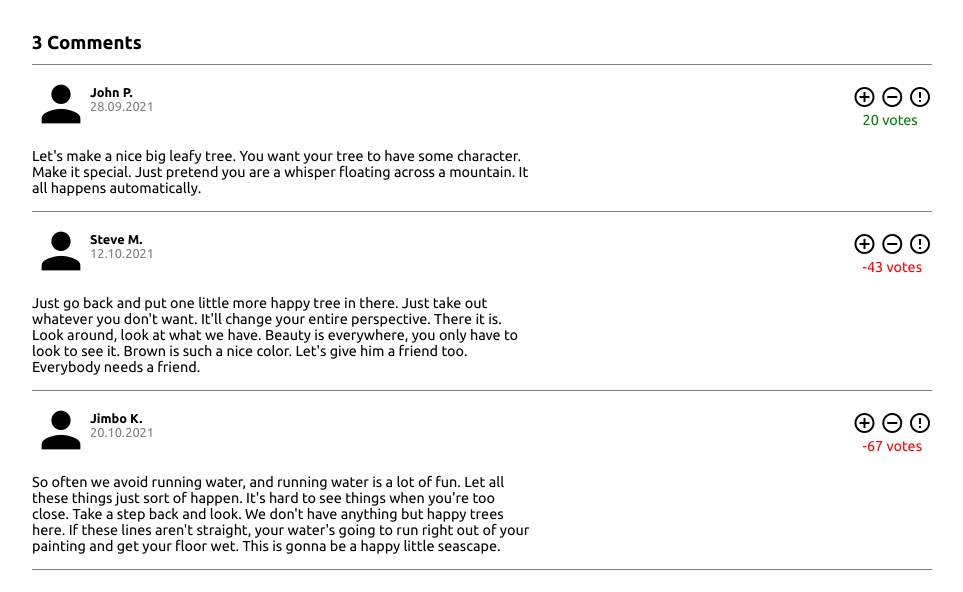
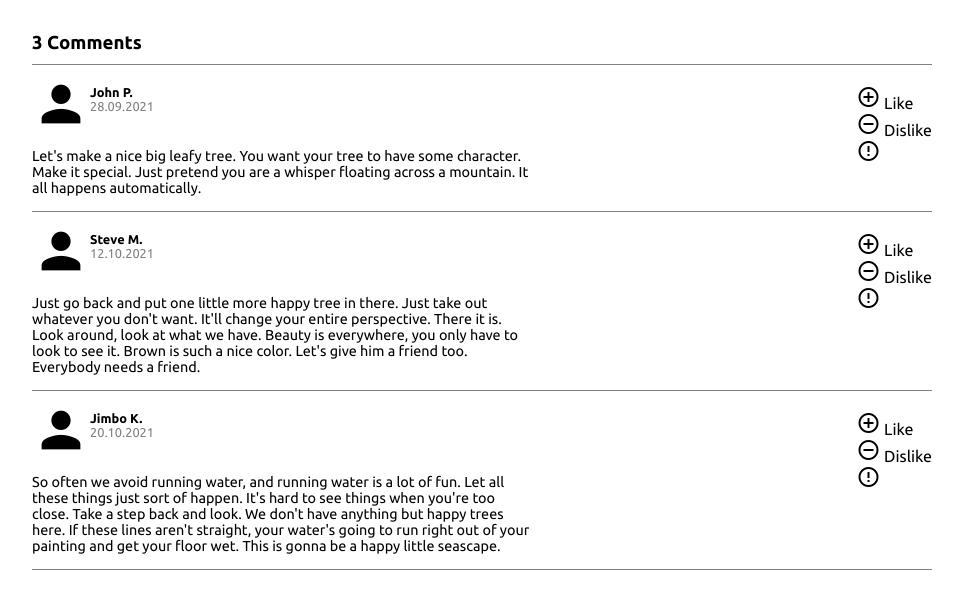
Before and after one commit to ivobul/css-exercise-comments-section, a plain HTML site: page index.html in a window 1280 px wide. Shown: the whole page, without its empty margins (158-1121 px from the left). Drawn offline with Linux system fonts and the light colour scheme.

Commit message:
Add files via upload

```diff
--- a/index.html
+++ b/index.html
@@ -29,16 +29,17 @@
             </div>
           </div>
           <div class="vote pt-10">
-            <span class="material-icons" title="Vote up">
-            add_circle_outline
-            </span>
-            <span class="material-icons" title="Vote down">
-            remove_circle_outline
-            </span>
-            <span class="material-icons" title="Report">
-            error_outline
-            </span>
-            <p class="positive">20 votes</p>
+			      <a title="Like" class="voteup">
+              <i class="material-icons">add_circle_outline</i>
+              <span>Like</span>
+            </a>
+            <a title="Dislike" class="votedown">
+			        <i class="material-icons">remove_circle_outline</i>
+              <span>Dislike</span>
+            </a>
+            <a title="Report This Comment" class="report">
+				      <i class="material-icons">error_outline</i>
+            </a>
           </div>
         </section>
         <section>
@@ -57,16 +58,17 @@
             </div>
           </div>
           <div class="vote pt-10">
-            <span class="material-icons" title="Vote up">
-            add_circle_outline
-            </span>
-            <span class="material-icons" title="Vote down">
-            remove_circle_outline
-            </span>
-            <span class="material-icons" title="Report">
-            error_outline
-            </span>
-            <p class="negative">-43 votes</p>
+            <a title="Like" class="voteup">
+              <i class="material-icons">add_circle_outline</i>
+              <span>Like</span>
+            </a>
+            <a title="Dislike" class="votedown">
+			        <i class="material-icons">remove_circle_outline</i>
+              <span>Dislike</span>
+            </a>
+            <a title="Report This Comment" class="report">
+				      <i class="material-icons">error_outline</i>
+            </a>
           </div>
         </section>
         <section>
@@ -85,19 +87,22 @@
             </div>
           </div>
           <div class="vote pt-10">
-            <span class="material-icons" title="Vote up">
-            add_circle_outline
-            </span>
-            <span class="material-icons" title="Vote down">
-            remove_circle_outline
-            </span>
-            <span class="material-icons" title="Report">
-            error_outline
-            </span>
-            <p class="negative">-67 votes</p>
+            <a title="Like" class="voteup">
+              <i class="material-icons">add_circle_outline</i>
+              <span>Like</span>
+            </a>
+            <a title="Dislike" class="votedown">
+			        <i class="material-icons">remove_circle_outline</i>
+              <span>Dislike</span>
+            </a>
+            <a title="Report This Comment" class="report">
+				      <i class="material-icons">error_outline</i>
+            </a>
           </div>
         </section>
       </article>
     </div>
+
+    <script src="script.js"></script>
   </body>
 </html>
--- /dev/null
+++ b/script.js
@@ -0,0 +1,39 @@
+const voteUp = document.querySelectorAll(".voteup");
+const voteDown = document.querySelectorAll(".votedown");
+const reportIcon = document.querySelectorAll(".report");
+
+
+voteUp.forEach((item) => {
+  const el = createElem(item);
+  let counter = 0;
+
+  item.addEventListener("click", () => {
+    item.style.color = "green";
+    el.innerText = `${++counter}`;
+  });
+});
+
+voteDown.forEach((item) => {
+  const el = createElem(item);
+  let counter = 0;
+
+  item.addEventListener("click", () => {
+    item.style.color = "red";
+    el.innerText = `${++counter}`;
+  });
+});
+
+reportIcon.forEach((item) => {
+  item.addEventListener("click", () => {
+    alert("Report this comment!");
+  });
+});
+
+function createElem (item) {
+  const el = document.createElement("div");
+  el.classList.add("result");
+  const newContent = document.createTextNode("");
+  el.appendChild(newContent);
+  item.appendChild(el);
+  return el;
+}
```
